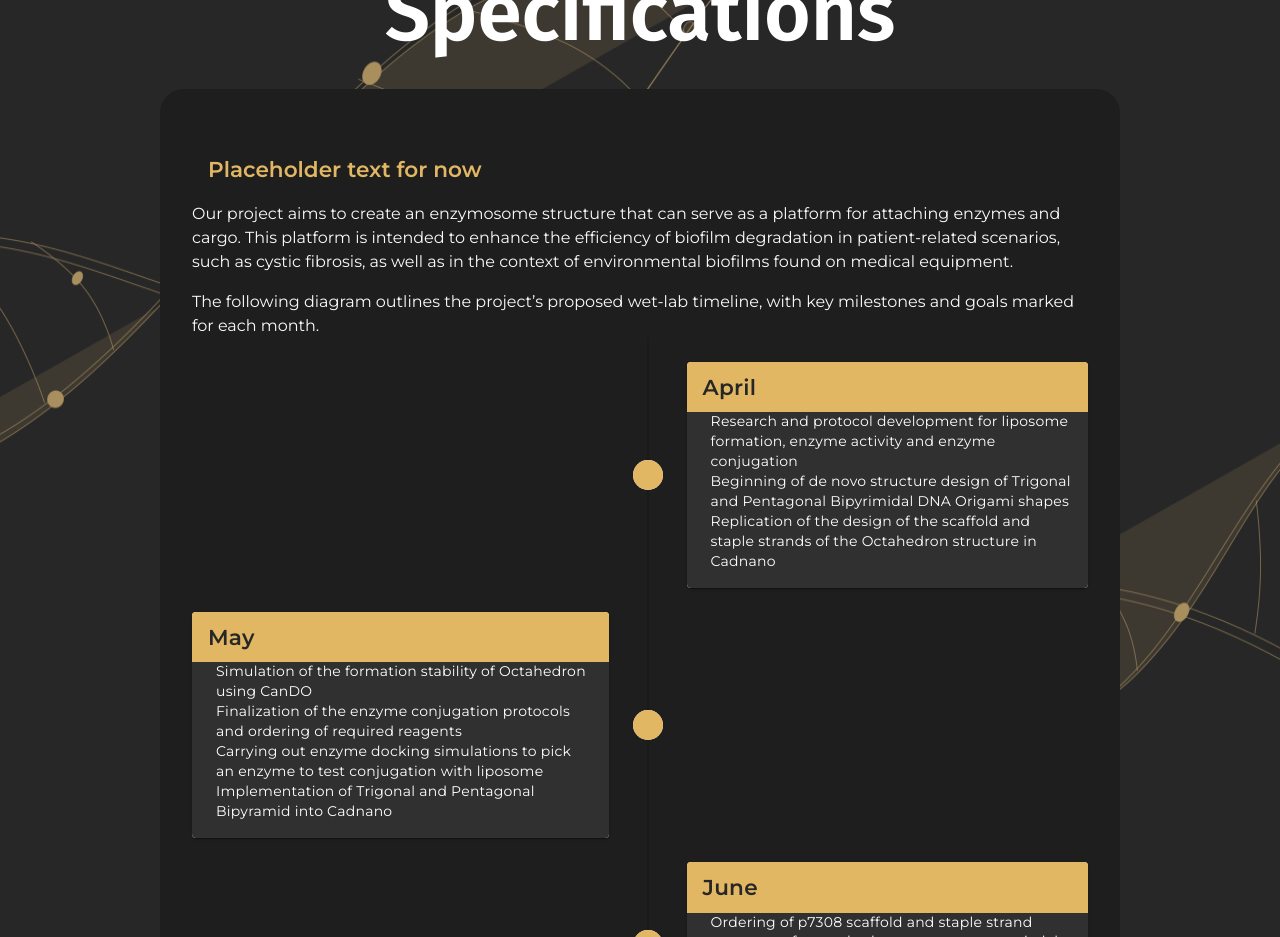
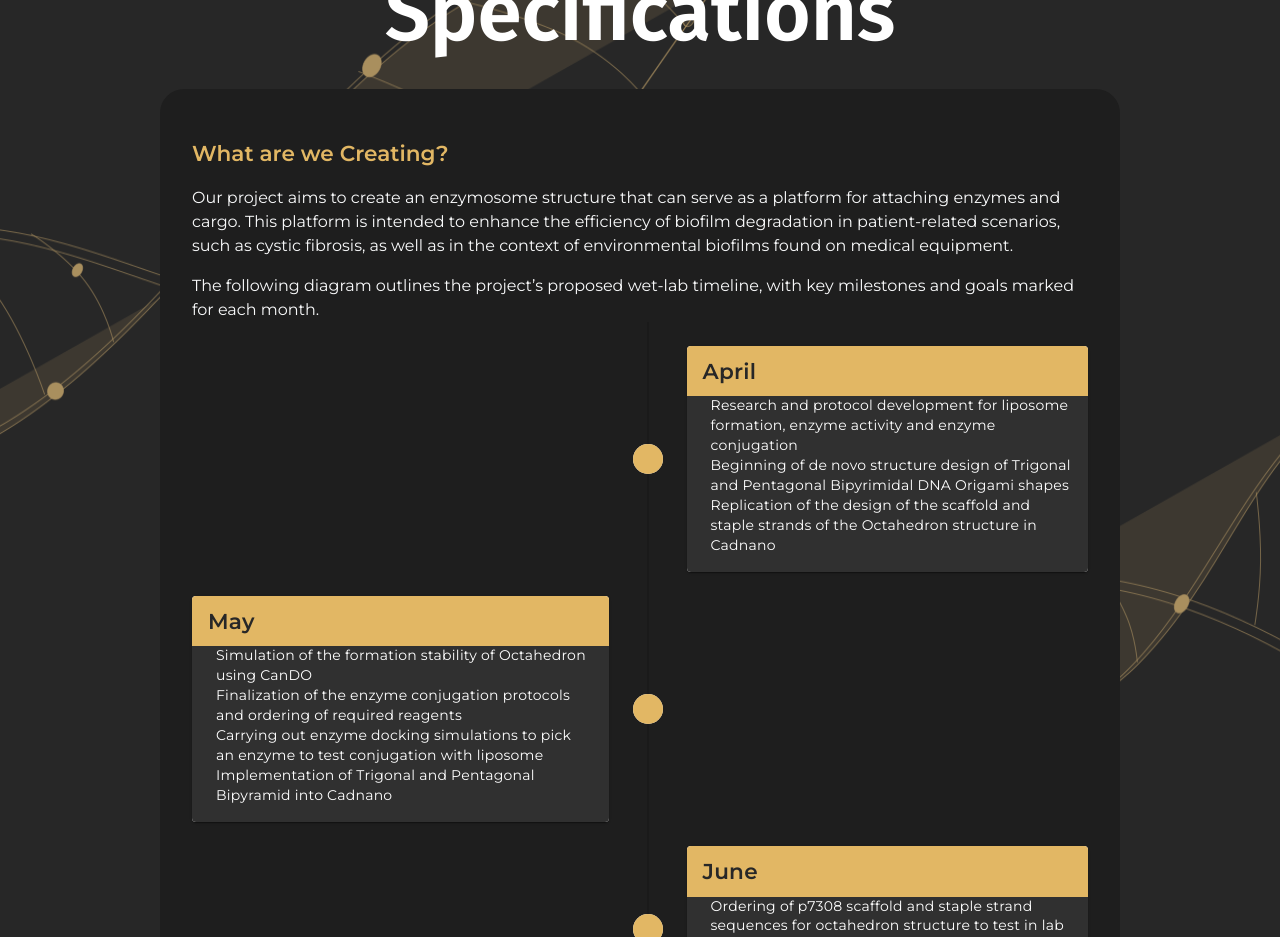
Before and after one commit to biomod2023/biomod2023, a Vue app: page /ideas in a window 1280 px wide. Shown: the part 5060-5997 px from the top of the page. Built offline with nearby package versions, Linux system fonts and the light colour scheme; what oh-vue-icons, vue-window-size would draw is missing.

Commit message:
one  change in the Specification subtitle margin

```diff
--- a/src/views/IdeasView.vue
+++ b/src/views/IdeasView.vue
@@ -390,8 +390,8 @@ const tableData = {
         </h1>
         <div>
           <div class="bg-dark p-8 rounded-3xl mt-4">
-            <h2 class="text-gold p-4 mt-4 text-subtitle font-semibold">Placeholder text for now</h2>
-            <p class="">
+            <h2 class="text-gold mt-4 text-subtitle font-semibold">What are we Creating?</h2>
+            <p class="mt-4">
               Our project aims to create an enzymosome structure that can serve as a platform for
               attaching enzymes and cargo. This platform is intended to enhance the efficiency of
               biofilm degradation in patient-related scenarios, such as cystic fibrosis, as well as
```
